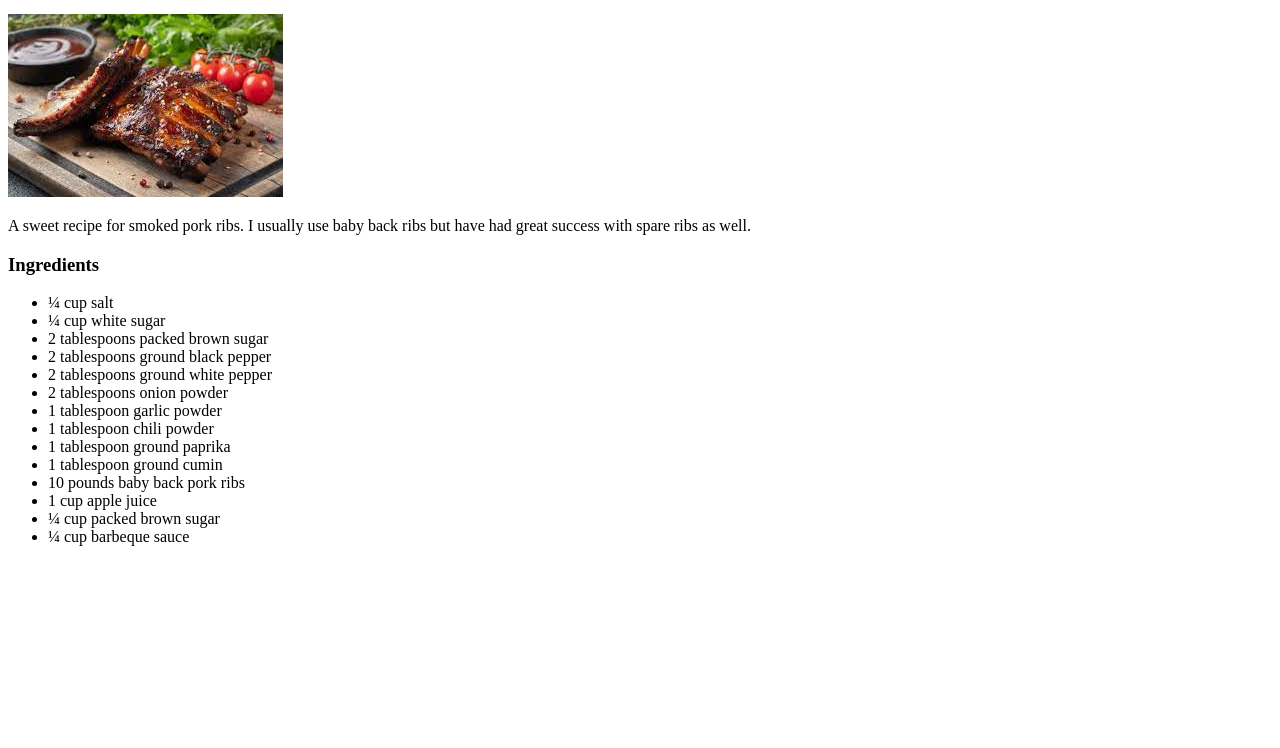
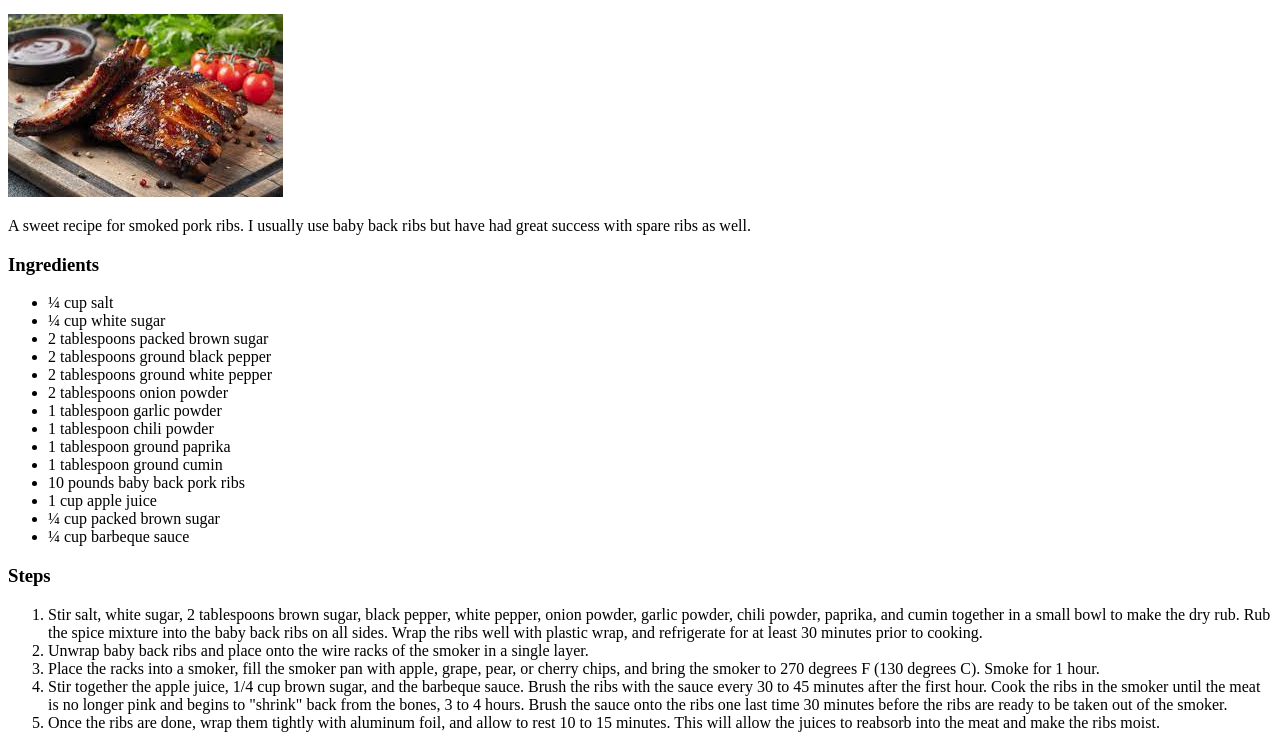
Before and after one commit to jdechow5/odin-recipes, a plain HTML site: page recipes/ribs.html in a window 1280 px wide. Shown: the part 100-848 px from the top of the page. Before the commit the page ends 800 px from the top, so only its background shows below. Drawn offline with Linux system fonts and the light colour scheme.

Commit message:
Add directions/steps to ribs.html

```diff
--- a/recipes/ribs.html
+++ b/recipes/ribs.html
@@ -30,6 +30,14 @@
     <li>¼ cup packed brown sugar</li>
     <li>¼ cup barbeque sauce</li>
   </ul>
+  <h3>Steps</h3>
+  <ol>
+    <li>Stir salt, white sugar, 2 tablespoons brown sugar, black pepper, white pepper, onion powder, garlic powder, chili powder, paprika, and cumin together in a small bowl to make the dry rub. Rub the spice mixture into the baby back ribs on all sides. Wrap the ribs well with plastic wrap, and refrigerate for at least 30 minutes prior to cooking.</li>
+    <li>Unwrap baby back ribs and place onto the wire racks of the smoker in a single layer.</li>
+    <li>Place the racks into a smoker, fill the smoker pan with apple, grape, pear, or cherry chips, and bring the smoker to 270 degrees F (130 degrees C). Smoke for 1 hour.</li>
+    <li>Stir together the apple juice, 1/4 cup brown sugar, and the barbeque sauce. Brush the ribs with the sauce every 30 to 45 minutes after the first hour. Cook the ribs in the smoker until the meat is no longer pink and begins to "shrink" back from the bones, 3 to 4 hours. Brush the sauce onto the ribs one last time 30 minutes before the ribs are ready to be taken out of the smoker.</li>
+    <li>Once the ribs are done, wrap them tightly with aluminum foil, and allow to rest 10 to 15 minutes. This will allow the juices to reabsorb into the meat and make the ribs moist.</li>
+  </ol>
 
 </body>
 </html>
```
